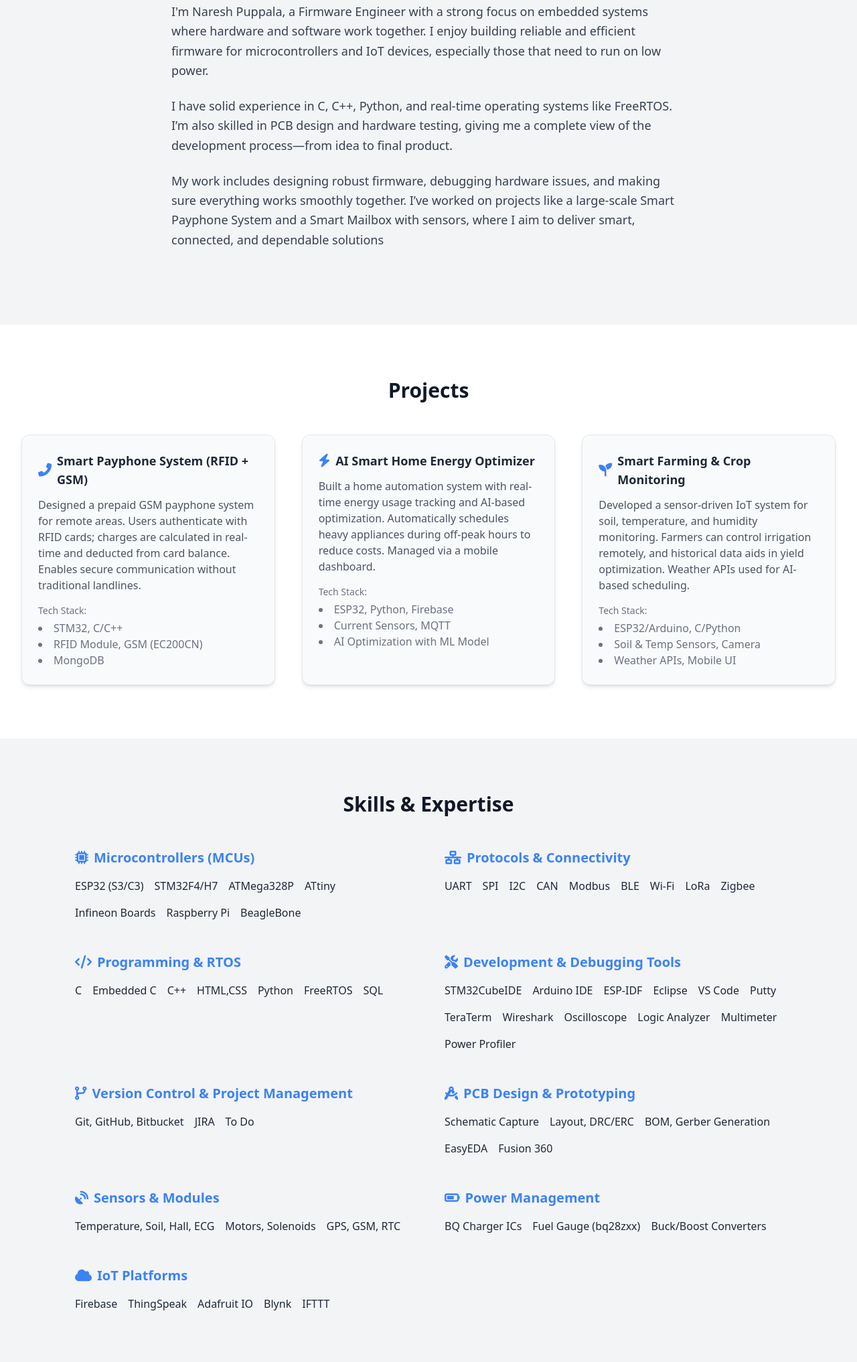
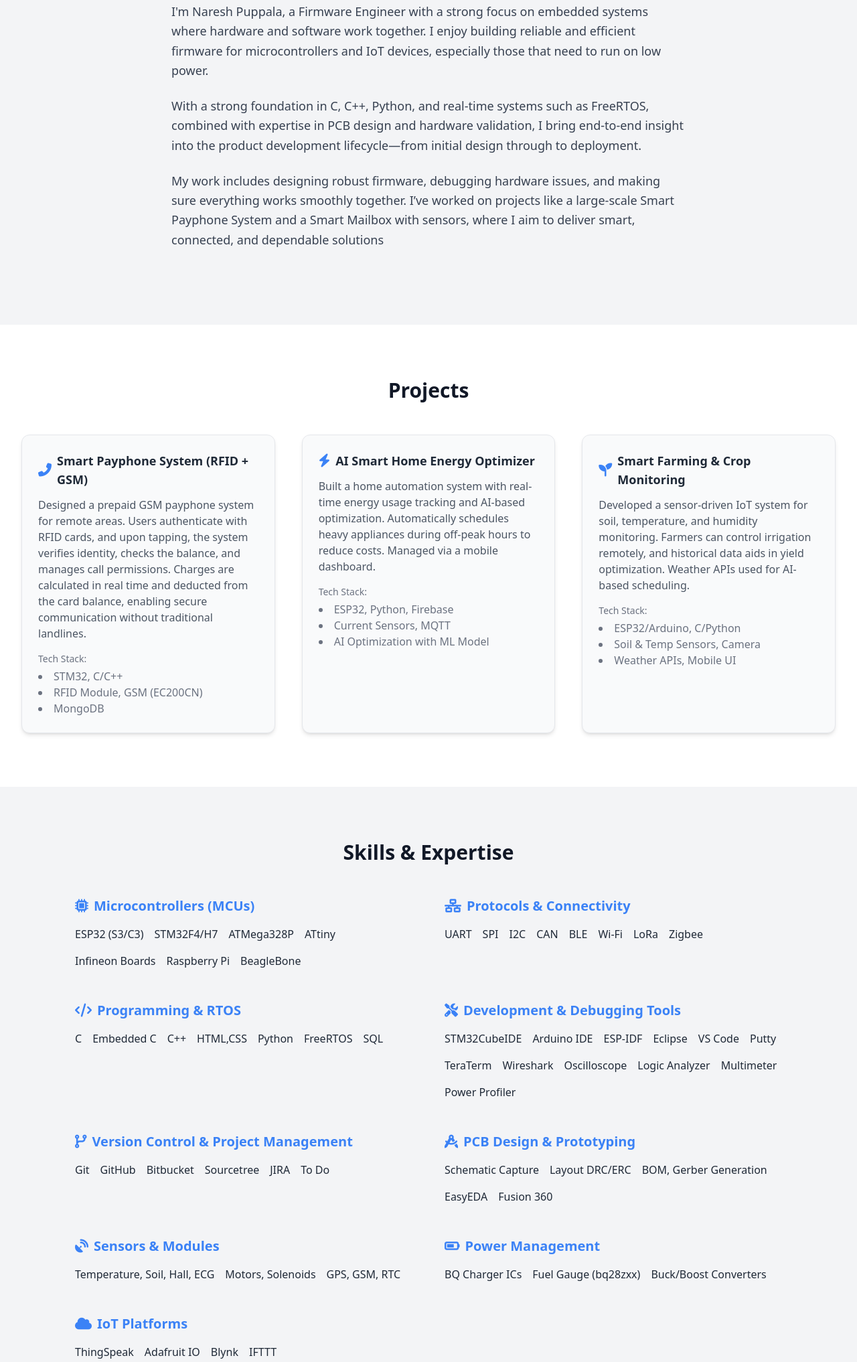
Before and after one commit to nareshpuppala246/-portfolio_me, a plain HTML site: page index.html in a window 1280 px wide. Shown: the part 929-2963 px from the top of the page at 67% size. Drawn offline with nearby package versions, Linux system fonts and the light colour scheme.

Commit message:
Update index.html

```diff
--- a/index.html
+++ b/index.html
@@ -232,8 +232,8 @@
                especially those that need to run on low power.
             </p>
             <p class="text-lg text-gray-700 leading-relaxed mb-6">
-              I have solid experience in C, C++, Python, and real-time operating systems like FreeRTOS. I’m also skilled in PCB design and hardware testing,
-               giving me a complete view of the development process—from idea to final product.
+             With a strong foundation in C, C++, Python, and real-time systems such as FreeRTOS, combined with expertise in PCB design and hardware validation,
+             I bring end-to-end insight into the product development lifecycle—from initial design through to deployment.
             </p>
             <p class="text-lg text-gray-700 leading-relaxed">
               My work includes designing robust firmware, debugging hardware issues, and making sure everything works smoothly together. I’ve worked on projects like a large-scale Smart Payphone System and a
@@ -263,8 +263,7 @@
           </h3>
         </div>
         <p class="text-base text-gray-600 mb-4">
-          Designed a prepaid GSM payphone system for remote areas. Users authenticate with RFID cards; charges are calculated in real-time and deducted from card balance. Enables secure communication without traditional landlines.
-        </p>
+Designed a prepaid GSM payphone system for remote areas. Users authenticate with RFID cards, and upon tapping, the system verifies identity, checks the balance, and manages call permissions. Charges are calculated in real time and deducted from the card balance, enabling secure communication without traditional landlines.        </p>
         <div class="text-sm text-gray-500 font-medium">Tech Stack:</div>
         <ul class="list-disc list-inside text-gray-500 text-base mt-1">
           <li>STM32, C/C++</li>
@@ -351,7 +350,6 @@
           <span class="skill-badge">SPI</span>
           <span class="skill-badge">I2C</span>
           <span class="skill-badge">CAN</span>
-          <span class="skill-badge">Modbus</span>
           <span class="skill-badge">BLE</span>
           <span class="skill-badge">Wi-Fi</span>
           <span class="skill-badge">LoRa</span>
@@ -406,7 +404,10 @@
           <i class="fas fa-code-branch mr-2"></i>Version Control & Project Management
         </h3>
         <div class="flex flex-wrap gap-4">
-          <span class="skill-badge">Git, GitHub, Bitbucket</span>
+          <span class="skill-badge">Git</span>
+          <span class="skill-badge">GitHub</span>
+          <span class="skill-badge">Bitbucket</span>
+          <span class="skill-badge">Sourcetree</span>
           <span class="skill-badge">JIRA</span>
           <span class="skill-badge">To Do</span>
         </div>
@@ -419,7 +420,7 @@
         </h3>
         <div class="flex flex-wrap gap-4">
           <span class="skill-badge">Schematic Capture</span>
-          <span class="skill-badge">Layout, DRC/ERC</span>
+          <span class="skill-badge">Layout  DRC/ERC</span>
           <span class="skill-badge">BOM, Gerber Generation</span>
           <span class="skill-badge">EasyEDA</span>
           <span class="skill-badge">Fusion 360</span>
@@ -456,7 +457,6 @@
           <i class="fas fa-cloud mr-2"></i>IoT Platforms
         </h3>
         <div class="flex flex-wrap gap-4">
-          <span class="skill-badge">Firebase</span>
           <span class="skill-badge">ThingSpeak</span>
           <span class="skill-badge">Adafruit IO</span>
           <span class="skill-badge">Blynk</span>
@@ -482,7 +482,7 @@
       <div class="bg-gray-50 border border-gray-200 rounded-xl p-6 shadow-sm hover:shadow-md transition" data-aos="fade-up">
         <div class="flex items-center justify-between mb-2">
           <h3 class="text-xl font-semibold text-gray-800">
-            <i class="fas fa-microchip text-accent mr-2"></i>Senior Firmware Engineer
+            <i class="fas fa-microchip text-accent mr-2"></i>Firmware Engineer
           </h3>
           <span class="text-sm text-gray-500 font-medium">Jun 2024 – Present</span>
         </div>
@@ -575,7 +575,7 @@
       </div>
 
       <div class="overflow-hidden rounded-lg shadow hover:shadow-lg transition" data-aos="zoom-in" data-aos-delay="150">
-        <img src="static/images/boardai.jpg" alt="AI Controller Board" class="w-full h-60 object-cover hover:scale-105 transform transition duration-300">
+        <img src="static/images/gsm.jpg" alt="AI Controller Board" class="w-full h-60 object-cover hover:scale-105 transform transition duration-300">
       </div>
 
       <div class="overflow-hidden rounded-lg shadow hover:shadow-lg transition" data-aos="zoom-in">
```
